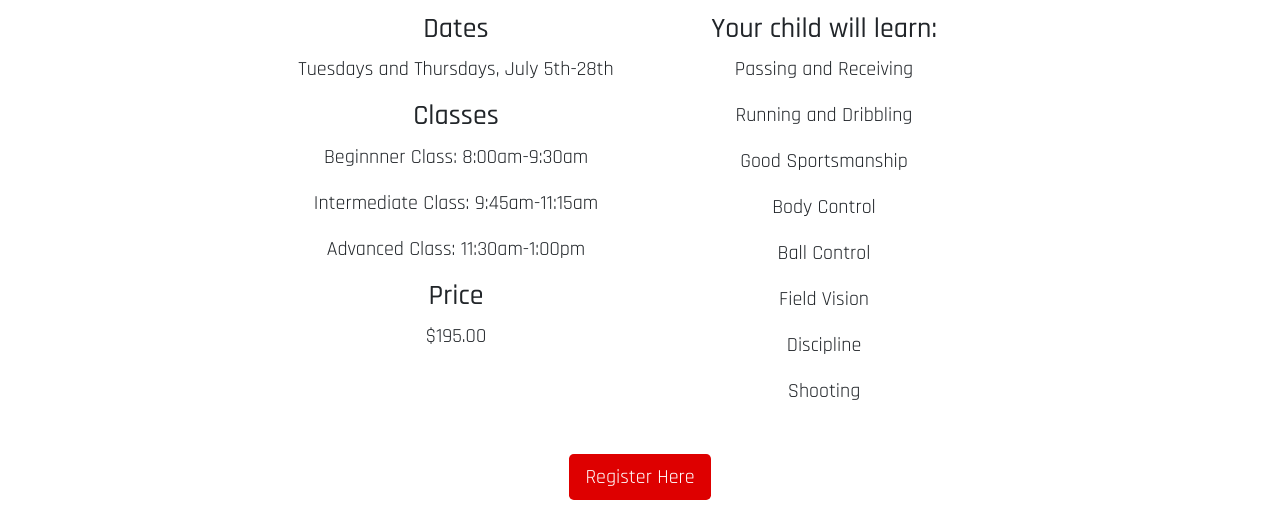
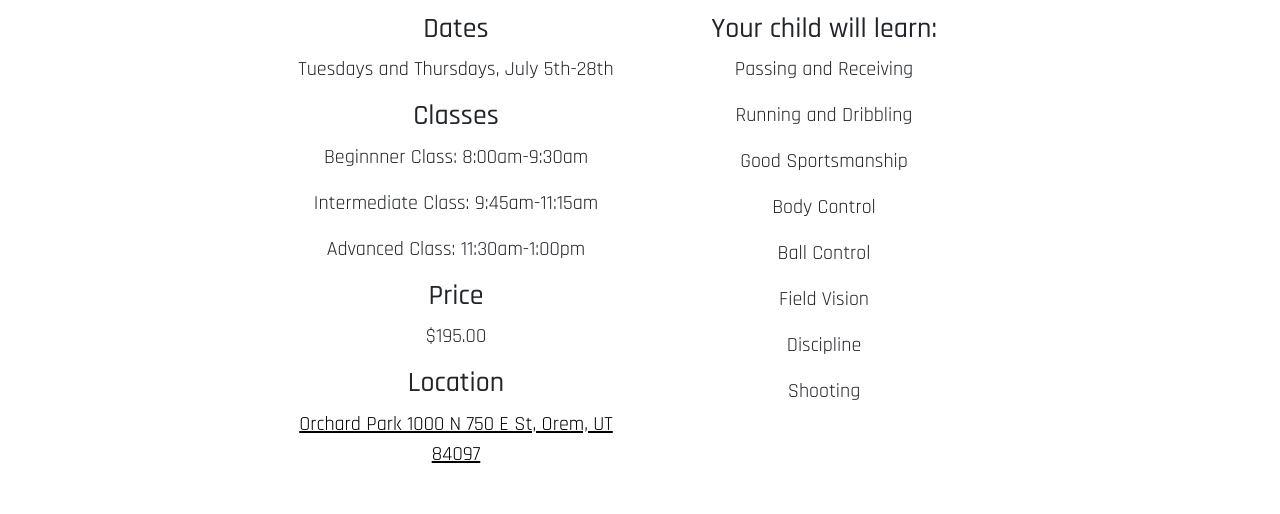
Before and after one commit to dpenciso/allstars-fc, a plain HTML site: page academy.html in a window 1280 px wide. Shown: the part 1009-1523 px from the top of the page. Drawn offline with nearby package versions, Linux system fonts and the light colour scheme.

Commit message:
adds academy address

```diff
--- a/academy.html
+++ b/academy.html
@@ -189,6 +189,8 @@
               <p class="center-text">Advanced Class: 11:30am-1:00pm</p>
               <h3 class="center-text">Price</h3>
               <p class="center-text">$195.00</p>
+              <h3 class="center-text">Location</h3>
+              <p class="center-text"><a class="academy-address" href="https://goo.gl/maps/cLrxod1kfn5rwXnVA" target="_blank">Orchard Park 1000 N 750 E St, Orem, UT 84097</a></p>
               <!-- <p class="center-text">Second Session: $190.00</p>
               <p class="center-text">Both Sessions: $350.00</p> -->
             </div>
--- a/styles/main.css
+++ b/styles/main.css
@@ -26,6 +26,16 @@ li a {
 }
 
 .tryout-address:hover {
+  text-decoration: none;
+  color: black;
+}
+
+.academy-address {
+  text-decoration: underline;
+  color: black;
+}
+
+.academy-address:hover {
   text-decoration: none;
   color: black;
 }
```
